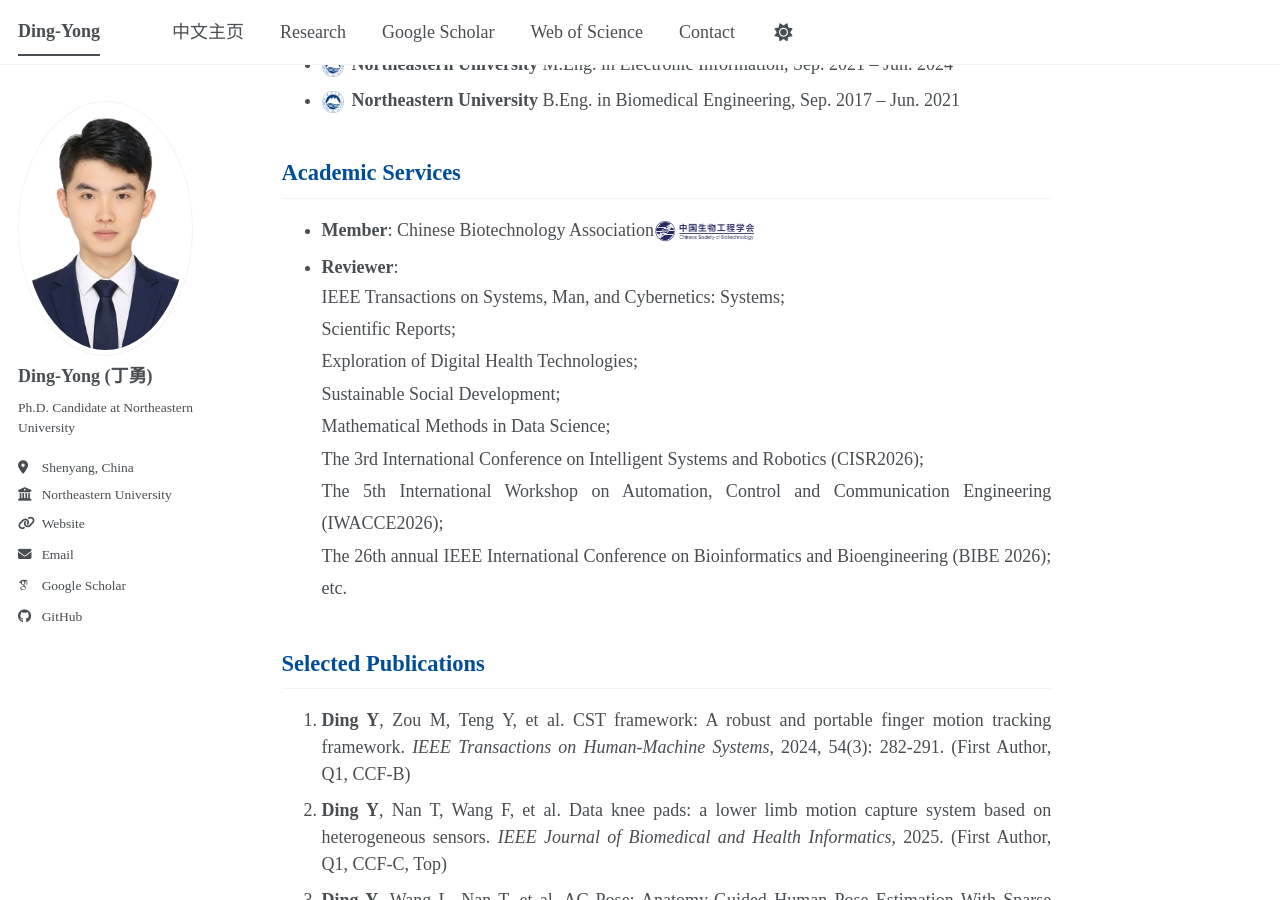
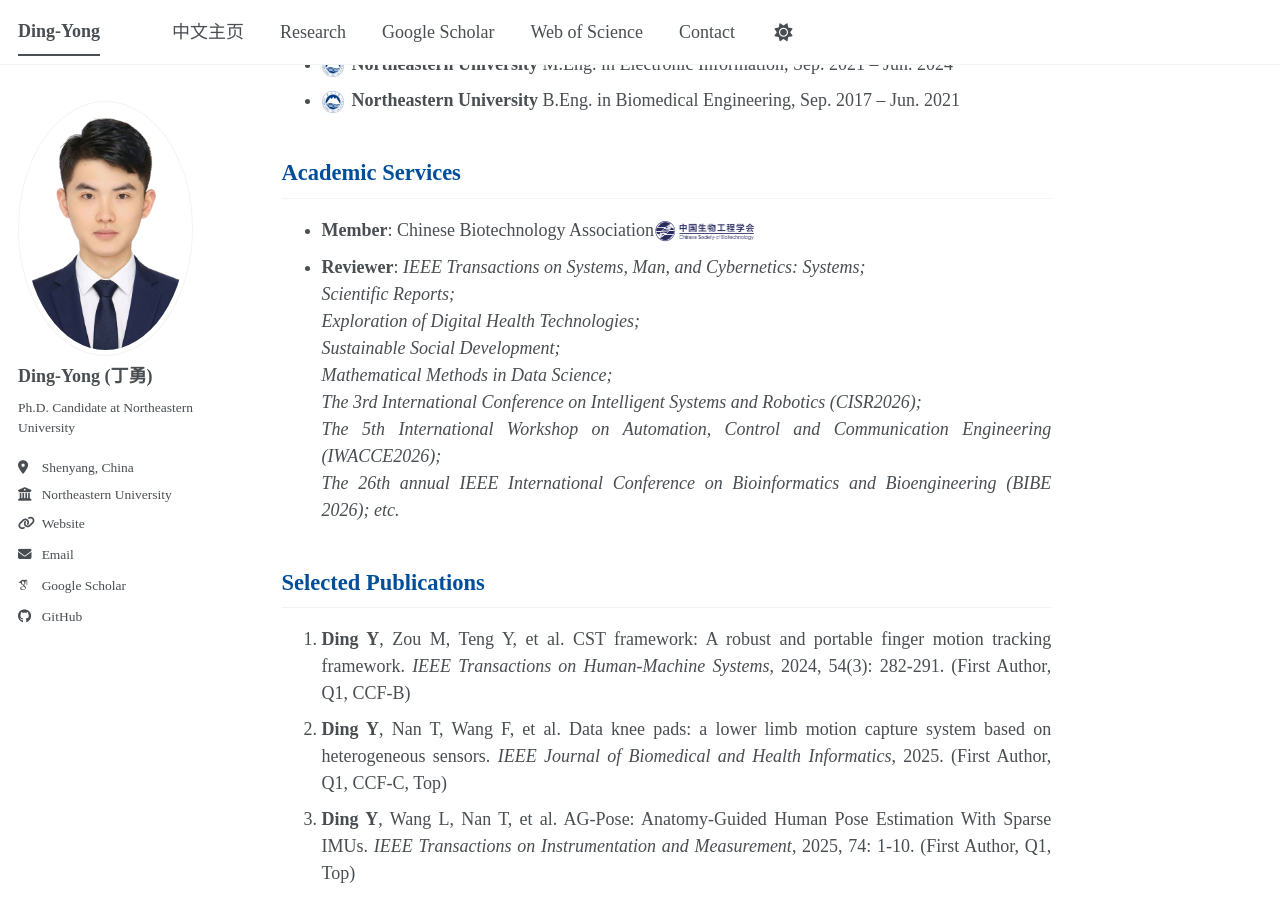
Before and after one commit to ding-yong/ding-yong.github.io, a Jekyll site: the page built from _pages/about.md, in a window 1280 px wide and 900 px high, scrolled down 565 px. Built offline with Jekyll 4.4.1, drawn with Linux system fonts in a browser that asks for light colours; some web fonts are replaced; a script bundle is joined from its source files by our own code; library files that are not in the unit come from our copies.

Commit message:
Update about.md

```diff
--- a/_pages/about.md
+++ b/_pages/about.md
@@ -19,16 +19,14 @@ His research focuses on **embodied intelligence, smart wearable devices, human m
 ## Academic Services
 - **Member**: Chinese Biotechnology Association<img src="/images/CSBT.png" alt="中国生物工程学会" style="width: 100px; height: auto; vertical-align: middle; margin-right: 8px;">
 - **Reviewer**:
-  <div style="line-height: 1.8;">
-  IEEE Transactions on Systems, Man, and Cybernetics: Systems; <br>
-  Scientific Reports; <br>
-  Exploration of Digital Health Technologies; <br>
-  Sustainable Social Development; <br>
-  Mathematical Methods in Data Science; <br>
-  The 3rd International Conference on Intelligent Systems and Robotics (CISR2026); <br>
-  The 5th International Workshop on Automation, Control and Communication Engineering (IWACCE2026); <br>
-  The 26th annual IEEE International Conference on Bioinformatics and Bioengineering (BIBE 2026); etc. <br>
-  </div>
+  *IEEE Transactions on Systems, Man, and Cybernetics: Systems;* <br style="line-height: 1.8;">
+  *Scientific Reports;* <br style="line-height: 1.8;">
+  *Exploration of Digital Health Technologies;* <br style="line-height: 1.8;">
+  *Sustainable Social Development;* <br style="line-height: 1.8;">
+  *Mathematical Methods in Data Science;* <br style="line-height: 1.8;">
+  *The 3rd International Conference on Intelligent Systems and Robotics (CISR2026);* <br style="line-height: 1.8;">
+  *The 5th International Workshop on Automation, Control and Communication Engineering (IWACCE2026);* <br style="line-height: 1.8;">
+  *The 26th annual IEEE International Conference on Bioinformatics and Bioengineering (BIBE 2026); etc.* <br style="line-height: 1.8;">
 
 ## Selected Publications
 1. **Ding Y**, Zou M, Teng Y, et al. CST framework: A robust and portable finger motion tracking framework. *IEEE Transactions on Human-Machine Systems*, 2024, 54(3): 282-291. (First Author, Q1, CCF-B)
```
